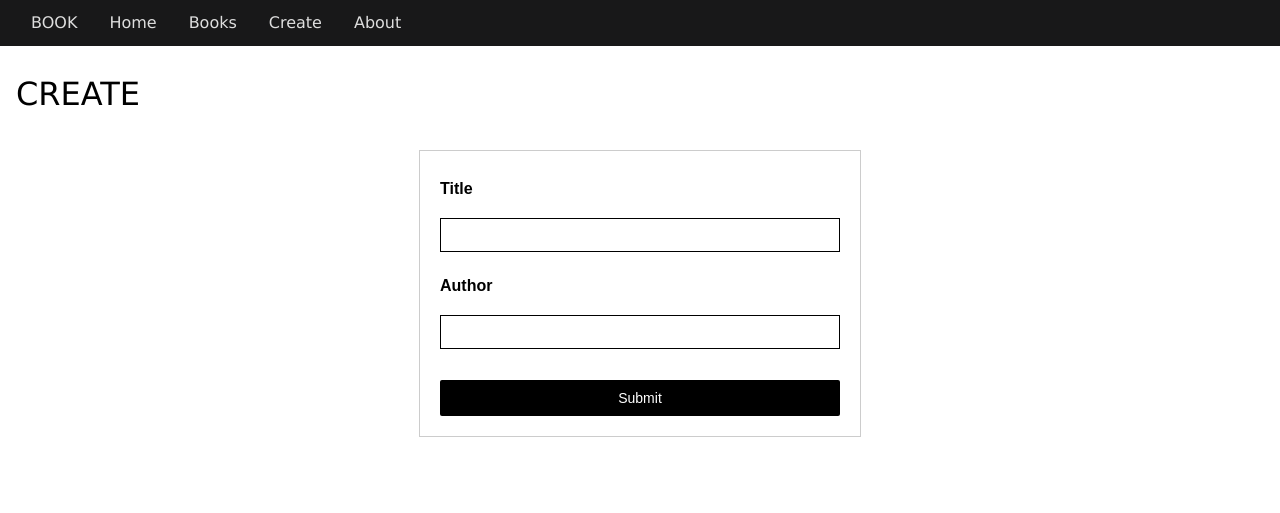
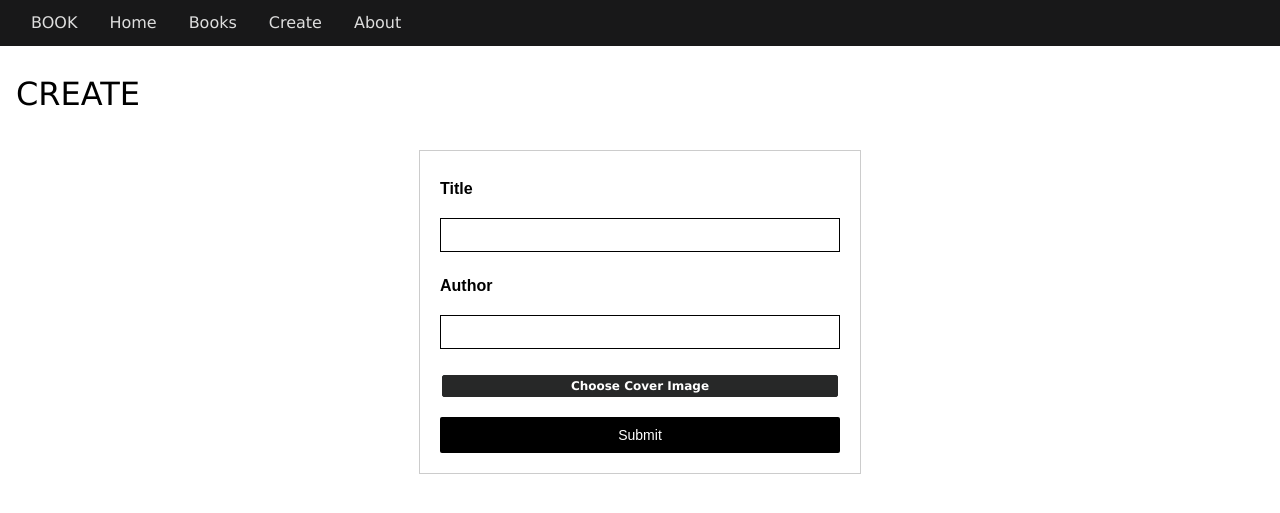
Before and after one commit to ManonSels/Book_Site, a Flask app: page /books/create in a window 1280 px wide. Shown: the top 513 px of the page. Run offline with Flask 3, Linux system fonts and the light colour scheme.

Commit message:
Insert Cover Label

```diff
--- a/app/static/main.css
+++ b/app/static/main.css
@@ -18,6 +18,7 @@ time, mark, audio, video {
 	font-size: 100%;
 	font: inherit;
 	vertical-align: baseline;
+    color: inherit;
 }
 article, aside, details, figcaption, figure,
 footer, header, hgroup, menu, nav, section {
@@ -114,7 +115,7 @@ tr:hover {
 
 
 
-/* -------------- EDIT AND DELETE BUTTONS -------------- */
+/* -------------- (EDIT AND DELETE) BUTTONS -------------- */
 
 .btn {
     padding: 4px 8px;
@@ -140,6 +141,20 @@ tr:hover {
     color: #000000;
 }
 
+/* removes ugly file input box */
+.file-input {
+    display: none;
+}
+
+label.btn.btn-edit {
+    color: white !important;
+}
+
+label.btn.btn-edit:hover {
+    color: rgb(0, 0, 0) !important;
+    background-color: rgb(166, 189, 197);
+}
+
 .btn-delete {
     background-color: #272828;
     color: white;
@@ -147,7 +162,7 @@ tr:hover {
 }
 
 .btn-delete:hover {
-    background-color: rgb(153, 106, 97);
+    background-color: rgb(167, 101, 101);
     color: #000000;
 }
 
--- a/app/templates/bookCreate.html
+++ b/app/templates/bookCreate.html
@@ -8,6 +8,8 @@
         <input type="text" name="title" class="form-input" required><br>
         <label for="author">Author</label><br>
         <input type="text" name="author" class="form-input" required><br>
+        <label for="cover" class="btn btn-edit">Choose Cover Image</label>
+        <input type="file" name="cover" id="cover" class="file-input">
         <input type="submit" value="Submit" class="submit-button">
     </form>
 </section>
```
